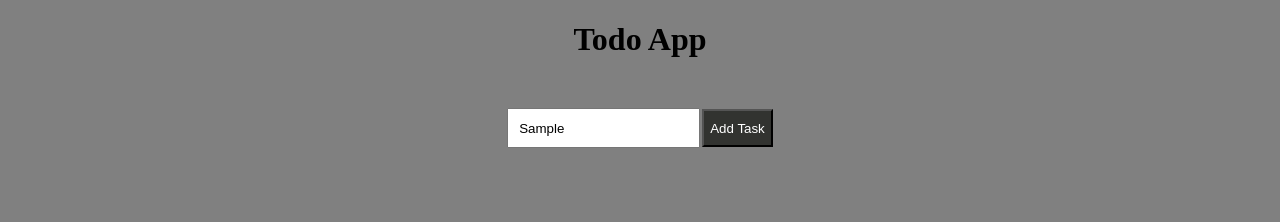
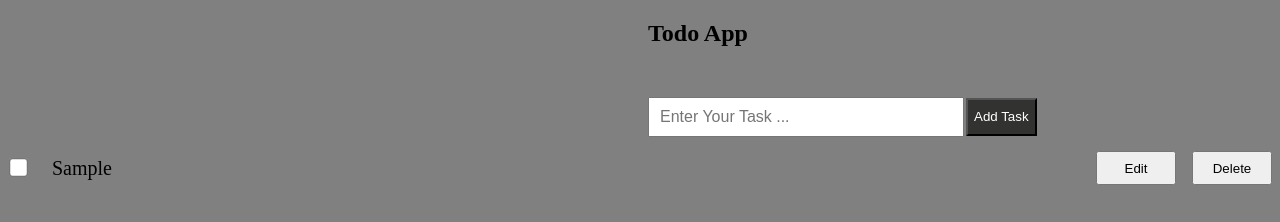
Before and after one commit to shiyada777/JavaScript_Projects, a plain HTML site: page kali/todoapp/index.html in a window 1280 px wide. Both pictures are taken after typing "Sample" into the empty fields and a click on the button "Add Task". Drawn offline with Linux system fonts and the light colour scheme.

Commit message:
css and task adding feature add

```diff
--- a/kali/todoapp/index.html
+++ b/kali/todoapp/index.html
@@ -6,13 +6,16 @@
     <title>todoapp</title>
     <link rel="stylesheet" href="style.css">
 </head>
-<body>
-    <h1>Todo App</h1>
+<body><section id="upper">
+     <h1>Todo App</h1>
     <div id="container">
         <div id="input"><input type="text" name="text" id="inputBox" placeholder="Enter Your Task ..."></div>
         <div id="button"><button id="addBtn">Add Task</button></div>
-    </div>
+    </div></section>
+
     <div id="taskList"></div>
+
+
 
     <script src="script.js"></script>
 </body>
--- a/kali/todoapp/script.js
+++ b/kali/todoapp/script.js
@@ -0,0 +1,22 @@
+//calling all the variables
+let container=document.getElementById("container");
+let inputBox=document.getElementById("inputBox");
+let addBtn=document.getElementById("addBtn");
+let taskList=document.getElementById("taskList");
+
+
+//add button function
+addBtn.addEventListener("click",function(){
+   let inputValue= inputBox.value;
+   let taskDiv=document.createElement("div")
+   taskDiv.innerHTML=` <div id="task">
+
+         <div id="taskLeft"> <div><input type="checkbox" name="check" id="checkBox"></div>
+        <div><p id="text">${inputValue}</p></div> </div>
+    <div id="taskRight"><div><button id="edit">Edit</button></div>
+        <div><button id="delete">Delete</button></div></div>
+
+    </div>`
+   taskList.append(taskDiv)
+   inputBox.value=""
+});
--- a/kali/todoapp/style.css
+++ b/kali/todoapp/style.css
@@ -1,22 +1,56 @@
-
-body{
-    place-items: center;
+body {
   background-color: grey;
 }
 
-#container{
+#upper{
+   margin-left: 40rem;
+}
+#container {
   display: flex;
-    /* justify-content: space-between; */
   align-items: center;
   gap: 2px;
   margin-top: 50px;
 }
-#inputBox{
+#inputBox {
   height: 34px;
+  width: 300px;
   padding-left: 10px;
+  font-size: 16px;
 }
-#addBtn{
+#addBtn {
   height: 38px;
-     background-color:rgb(50, 51, 48);
+  background-color: rgb(50, 51, 48);
   color: white;
+  cursor: pointer;
 }
+#task {
+  display: flex;
+  align-items: center;
+  justify-content: space-between;
+}
+#taskLeft {
+  display: flex;
+  align-items: center;
+ gap: 1.5rem;
+}
+#taskRight {
+  display: flex;
+  align-items: center;
+  gap: 1rem;
+}
+
+/* task css  */
+#text{
+    font-size: 20px;
+}
+#edit{
+    height: 34px;
+    width: 80px;
+}
+#delete{
+      height: 34px;
+    width: 80px;
+}
+#checkBox{
+  transform: scale(1.5);
+}
```
Lines whose indentation alone changed are shown as unchanged.
